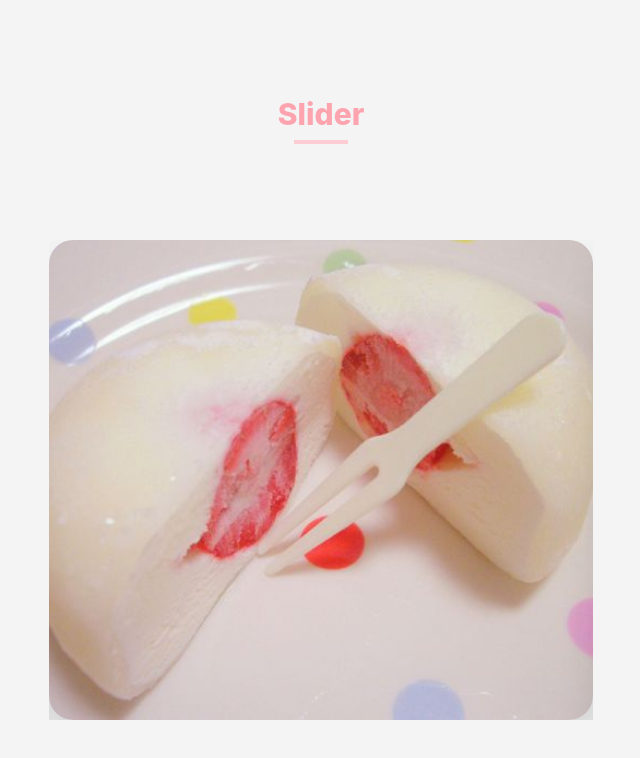
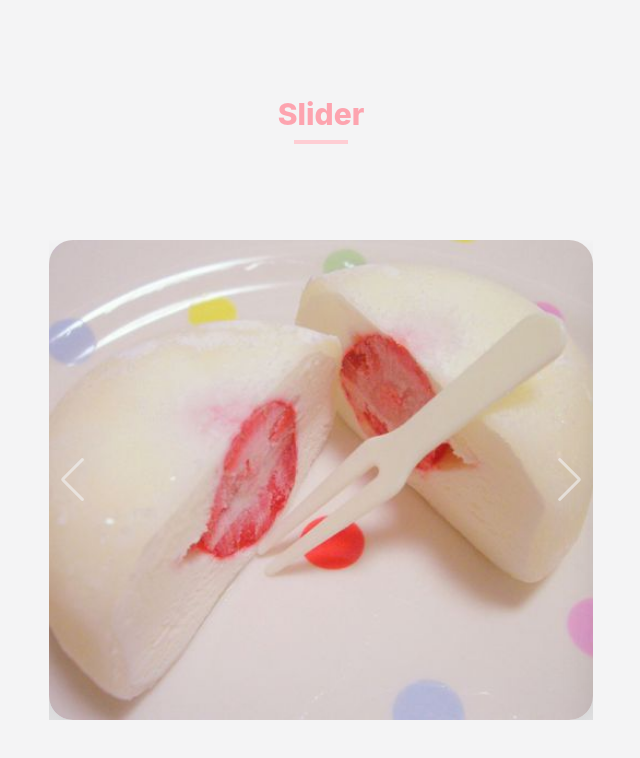
Before and after one commit to oknerdem/photo-slider, a Next.js app: page / in a window 1280 px wide. Shown: the top 758 px of the page, without its empty margins (319-959 px from the left). Built offline with nearby package versions, Linux system fonts and the light colour scheme.

Commit message:
navigation buttons

```diff
--- a/components/home/Slider.tsx
+++ b/components/home/Slider.tsx
@@ -1,15 +1,19 @@
 import { Swiper, SwiperSlide } from 'swiper/react';
+import { Navigation } from 'swiper';
 import Image from 'next/image';
 import Images from '@/data/Data';
 import styles from '@/styles/Home.module.css';
 import 'swiper/css';
+import 'swiper/css/navigation';
 
 const Slider = () => {
   return (
     <div className={styles.sliderMain}>
       <Swiper
+        modules={[Navigation]}
         slidesPerView={1}
-        loop={true}
+        navigation
+        loop
         spaceBetween={10}
         className={styles.sliderSwiper}
       >
--- a/styles/globals.css
+++ b/styles/globals.css
@@ -20,3 +20,8 @@ html {
     @apply bg-neutral-800;
   }
 }
+
+.swiper-button-next,
+.swiper-button-prev {
+  @apply text-neutral-100 opacity-60 !important;
+}
```
